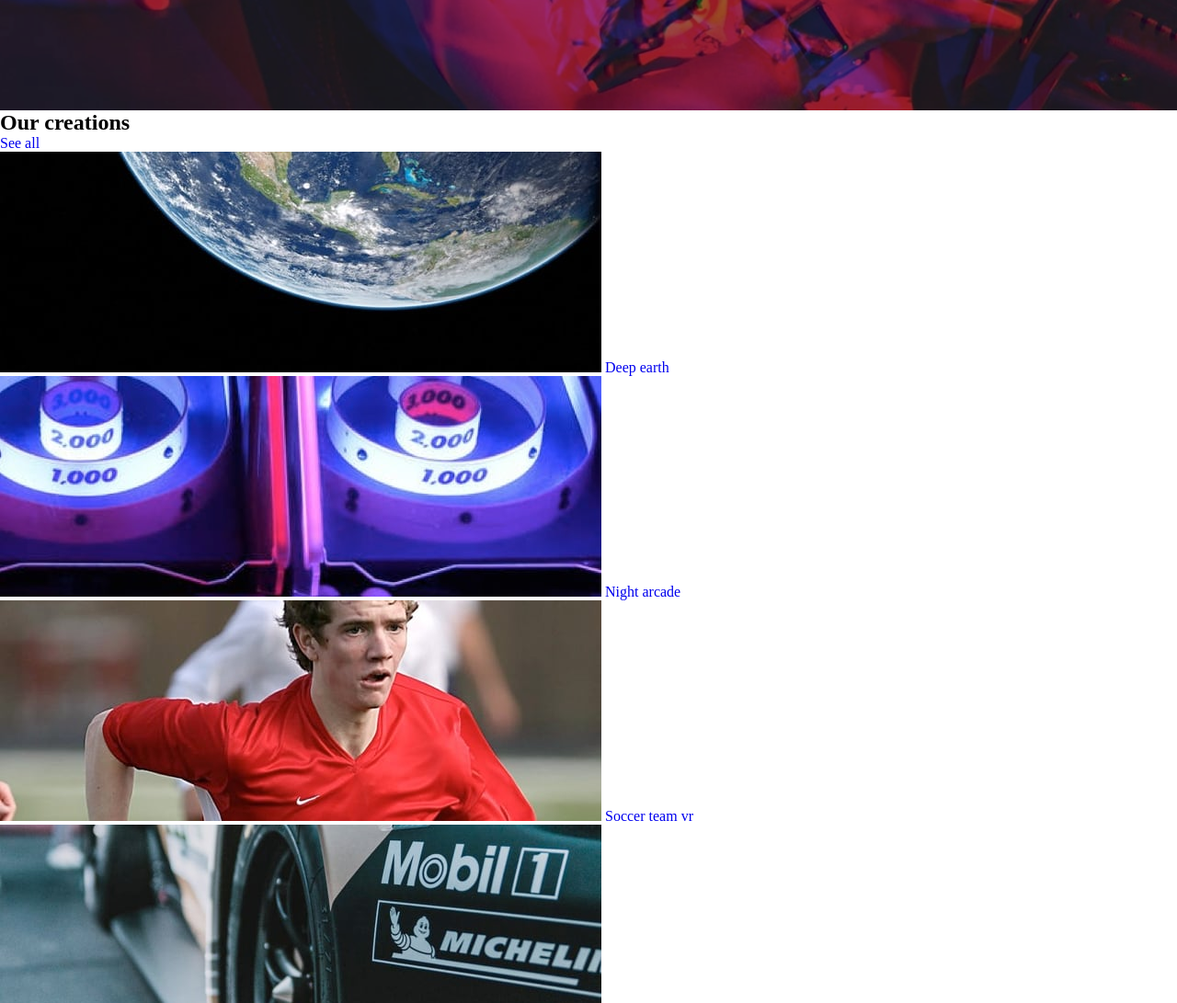
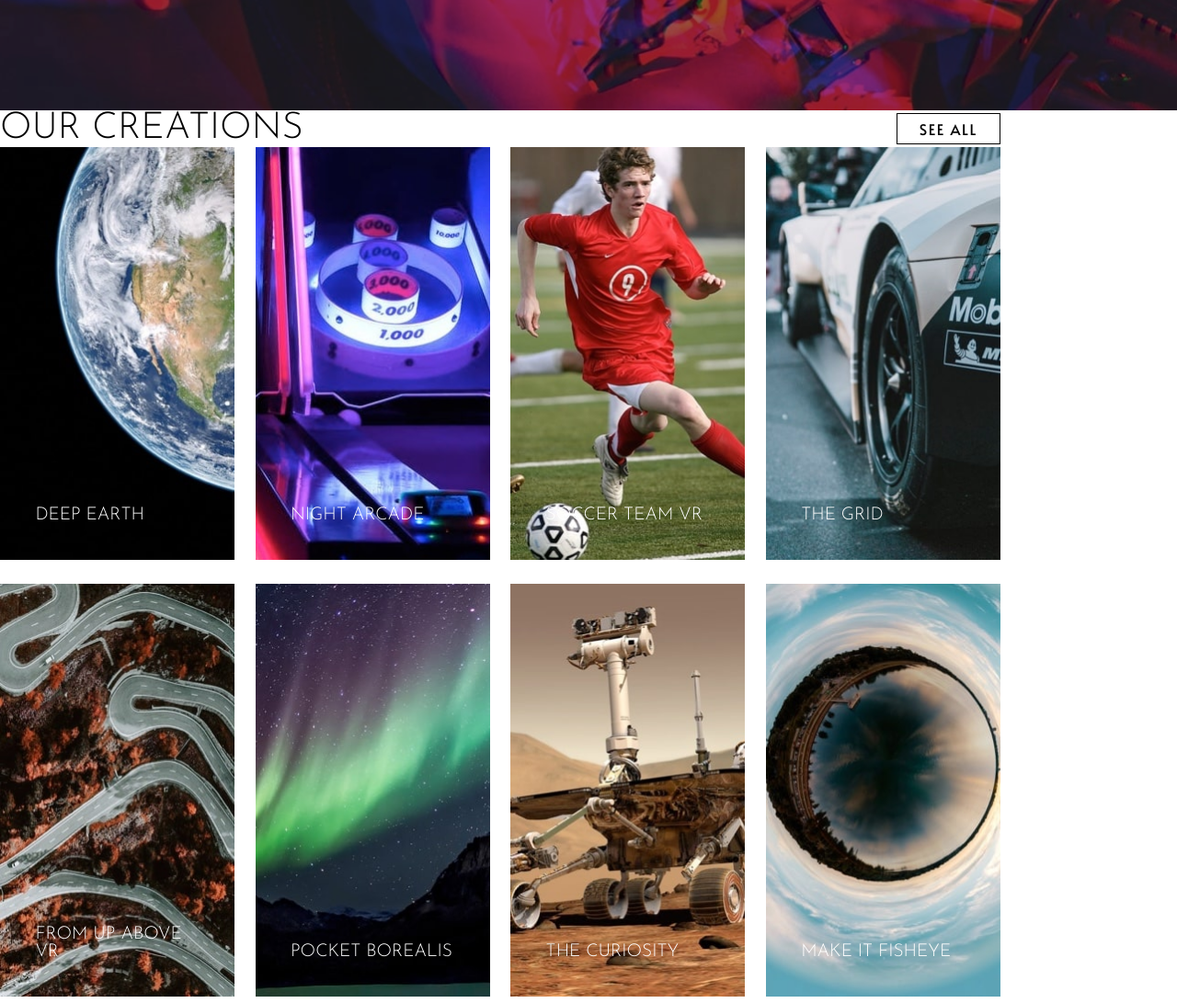
Before and after one commit to ValperDev/loopstudios-landing-page, a plain HTML site: page index.html in a window 1280 px wide. Shown: the part 520-1611 px from the top of the page at 92% size. Drawn offline with Linux system fonts and the light colour scheme.

Commit message:
Add style to creation section

```diff
--- a/index.html
+++ b/index.html
@@ -37,8 +37,8 @@
         <li class="creations__item">
           <a href="#" class="creations__item-link">
             <picture class="creations__image">
-              <source srcset="./images/mobile/image-deep-earth.jpg" media="(min-width: 900px)">
-              <img src="./images/desktop/image-deep-earth.jpg" alt="" class="creations__image-src">
+              <source srcset="./images/desktop/image-deep-earth.jpg" media="(min-width: 900px)">
+              <img src="./images/mobile/image-deep-earth.jpg" alt="" class="creations__image-src">
             </picture>
             <span class="creations__name">Deep earth</span>
           </a>
@@ -46,8 +46,8 @@
         <li class="creations__item">
           <a href="#" class="creations__item-link">
             <picture class="creations__image">
-              <source srcset="./images/mobile/image-night-arcade.jpg" media="(min-width: 900px)">
-              <img src="./images/desktop/image-night-arcade.jpg" alt="" class="creations__image-src">
+              <source srcset="./images/desktop/image-night-arcade.jpg" media="(min-width: 900px)">
+              <img src="./images/mobile/image-night-arcade.jpg" alt="" class="creations__image-src">
             </picture>
             <span class="creations__name">Night arcade</span>
           </a>
@@ -55,8 +55,8 @@
         <li class="creations__item">
           <a href="#" class="creations__item-link">
             <picture class="creations__image">
-              <source srcset="./images/mobile/image-soccer-team.jpg" media="(min-width: 900px)">
-              <img src="./images/desktop/image-soccer-team.jpg" alt="" class="creations__image-src">
+              <source srcset="./images/desktop/image-soccer-team.jpg" media="(min-width: 900px)">
+              <img src="./images/mobile/image-soccer-team.jpg" alt="" class="creations__image-src">
             </picture>
             <span class="creations__name">Soccer team vr</span>
           </a>
@@ -64,8 +64,8 @@
         <li class="creations__item">
           <a href="#" class="creations__item-link">
             <picture class="creations__image">
-              <source srcset="./images/mobile/image-grid.jpg" media="(min-width: 900px)">
-              <img src="./images/desktop/image-grid.jpg" alt="" class="creations__image-src">
+              <source srcset="./images/desktop/image-grid.jpg" media="(min-width: 900px)">
+              <img src="./images/mobile/image-grid.jpg" alt="" class="creations__image-src">
             </picture>
             <span class="creations__name">The grid</span>
           </a>
@@ -73,8 +73,8 @@
         <li class="creations__item">
           <a href="#" class="creations__item-link">
             <picture class="creations__image">
-              <source srcset="./images/mobile/image-from-above.jpg" media="(min-width: 900px)">
-              <img src="./images/desktop/image-from-above.jpg" alt="" class="creations__image-src">
+              <source srcset="./images/desktop/image-from-above.jpg" media="(min-width: 900px)">
+              <img src="./images/mobile/image-from-above.jpg" alt="" class="creations__image-src">
             </picture>
             <span class="creations__name">From up above vr</span>
           </a>
@@ -82,8 +82,8 @@
         <li class="creations__item">
           <a href="#" class="creations__item-link">
             <picture class="creations__image">
-              <source srcset="./images/mobile/image-pocket-borealis.jpg" media="(min-width: 900px)">
-              <img src="./images/desktop/image-pocket-borealis.jpg" alt="" class="creations__image-src">
+              <source srcset="./images/desktop/image-pocket-borealis.jpg" media="(min-width: 900px)">
+              <img src="./images/mobile/image-pocket-borealis.jpg" alt="" class="creations__image-src">
             </picture>
             <span class="creations__name">Pocket borealis</span>
           </a>
@@ -91,8 +91,8 @@
         <li class="creations__item">
           <a href="#" class="creations__item-link">
             <picture class="creations__image">
-              <source srcset="./images/mobile/image-curiosity.jpg" media="(min-width: 900px)">
-              <img src="./images/desktop/image-curiosity.jpg" alt="" class="creations__image-src">
+              <source srcset="./images/desktop/image-curiosity.jpg" media="(min-width: 900px)">
+              <img src="./images/mobile/image-curiosity.jpg" alt="" class="creations__image-src">
             </picture>
             <span class="creations__name">The curiosity</span>
           </a>
@@ -100,8 +100,8 @@
         <li class="creations__item">
           <a href="#" class="creations__item-link">
             <picture class="creations__image">
-              <source srcset="./images/mobile/image-fisheye.jpg" media="(min-width: 900px)">
-              <img src="./images/desktop/image-fisheye.jpg" alt="" class="creations__image-src">
+              <source srcset="./images/desktop/image-fisheye.jpg" media="(min-width: 900px)">
+              <img src="./images/mobile/image-fisheye.jpg" alt="" class="creations__image-src">
             </picture>
             <span class="creations__name">Make it fisheye</span>
           </a>
--- a/styles/style.css
+++ b/styles/style.css
@@ -5,20 +5,43 @@
     --white: hsl(0, 0%, 100%);
 }
 
+@font-face {
+    font-family: "Alata";
+    src: url("../fonts/Alata-Regular.ttf") format("truetype");
+    font-weight: 400;
+}
+
+@font-face {
+    font-family: "Josefin Sans";
+    src: url("../fonts/JosefinSans-Light.ttf") format("truetype");
+    font-weight: 300;
+}
+
 *,
 *::after,
 *::before {
     box-sizing: border-box;
+    font-family: "Alata", sans-serif;
     padding: 0;
     margin: 0;
 }
 
 a {
+    display: inline-block;
     text-decoration: none;
 }
 
 ul {
     list-style: none;
+}
+
+img {
+    display: block;
+    max-width: 100%;
+}
+
+main {
+    max-width: 68rem;
 }
 
 .header {
@@ -40,3 +63,45 @@ ul {
 .nav__list {
     display: flex;
 }
+
+.creations__header {
+    align-items: center;
+    display: flex;
+    justify-content: space-between;
+}
+
+.creations__title {
+    font-family: "Josefin Sans", sans-serif;
+    font-size: 2.5rem;
+    font-weight: 300;
+    text-transform: uppercase;
+}
+
+.creations__link {
+    border: 1px solid var(--black);
+    color: var(--black);
+    text-transform: uppercase;
+    letter-spacing: .1em;
+    padding: .3em 1.5em;
+}
+
+.creations__list {
+    display: grid;
+    gap: 1.4em;
+    grid-template-columns: repeat(4, 1fr);
+}
+
+.creations__item-link {
+    position: relative;
+}
+
+.creations__name {
+    bottom: 0;
+    color: var(--white);
+    font-family: "Josefin Sans", sans-serif;
+    font-size: 1.2rem;
+    padding: 2em;
+    position: absolute;
+    text-transform: uppercase;
+    z-index: 1;
+}
```
Also changed, not shown: fonts/Alata-Regular.ttf (added), fonts/JosefinSans-Light.ttf (added).
